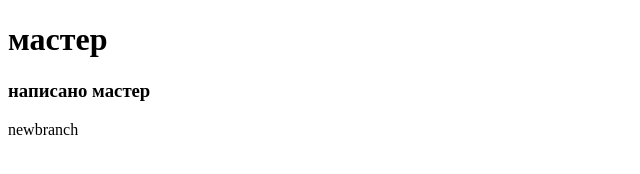
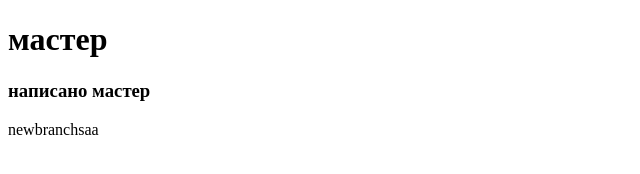
Before and after one commit to Bakurskyi/testall, a plain HTML site: page newproject/index.html in a window 1280 px wide. Shown: the full height of the page, 0-640 px from the left. Drawn offline with Linux system fonts and the light colour scheme.

Commit message:
newbarnch

```diff
--- a/newproject/index.html
+++ b/newproject/index.html
@@ -11,7 +11,7 @@
     <h1>мастер</h1>
     <h3>написано мастер</h3>
     <div class="new">
-            newbranch
+            newbranchsaa
     </div>
 </body>
 </html>
```
